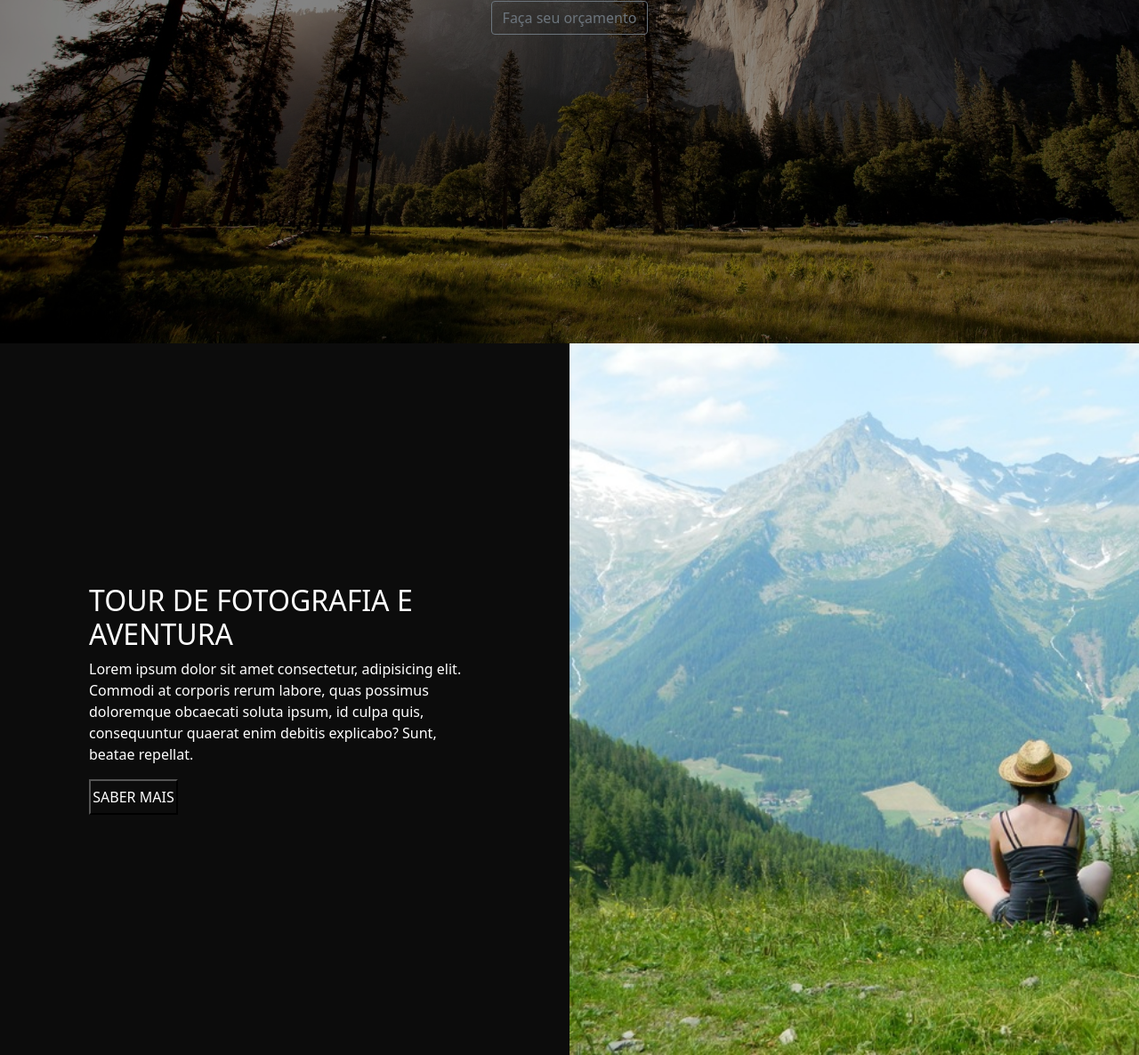
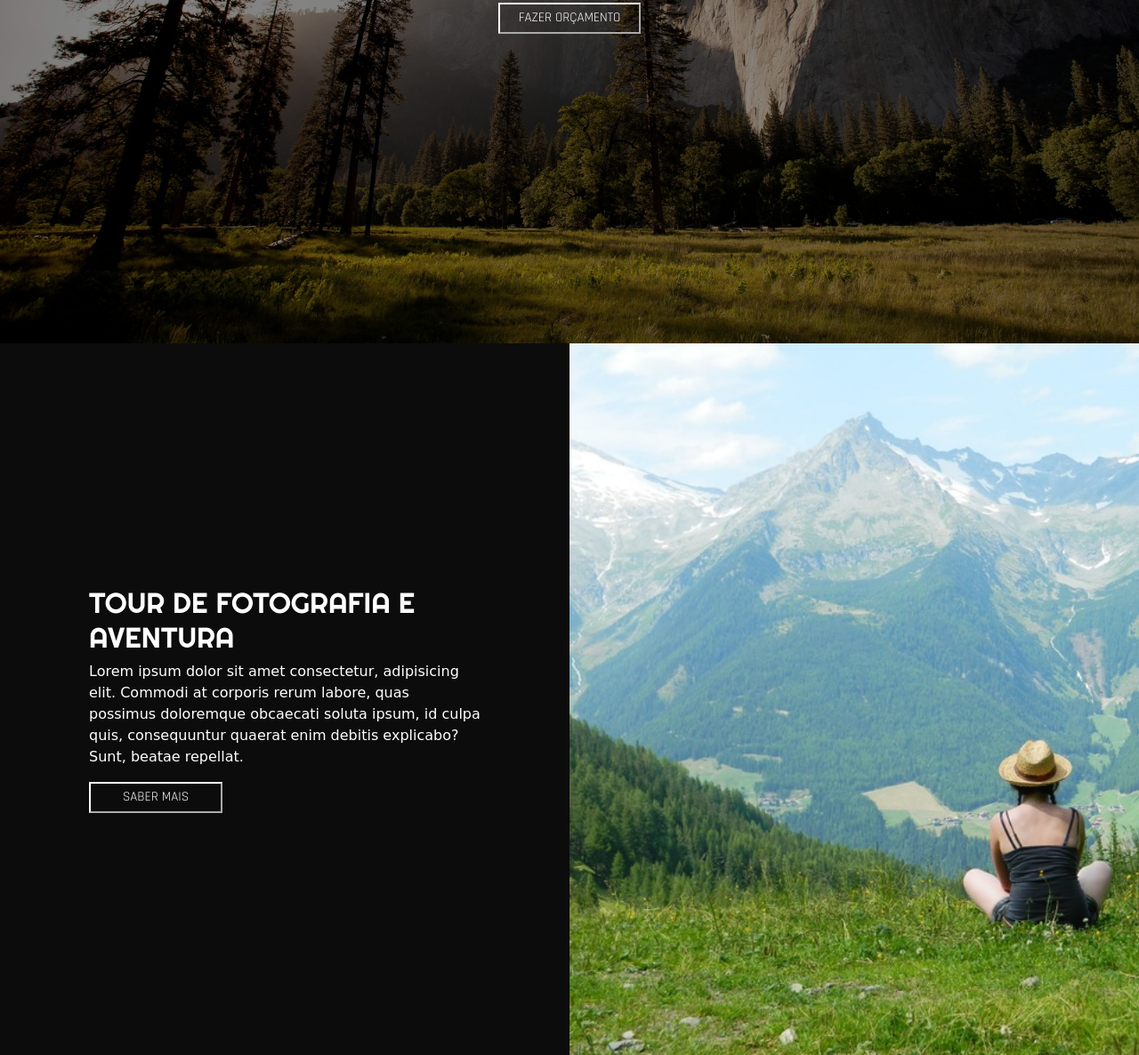
Before and after one commit to ramonbarbos/Portfolio_Pedro, a plain HTML site: page index.html in a window 1280 px wide. Shown: the part 414-1600 px from the top of the page at 89% size. Drawn offline with nearby package versions, Linux system fonts and the light colour scheme; a web font is replaced by a local one.

Commit message:
atualização dia 10

```diff
--- a/estilos.css
+++ b/estilos.css
@@ -1,4 +1,6 @@
-
+@import url('https://fonts.googleapis.com/css2?family=Rajdhani&display=swap');
+@import url('https://fonts.googleapis.com/css2?family=Righteous&display=swap');
+@import url('https://fonts.googleapis.com/css2?family=Arima+Madurai:wght@200&display=swap');
 
 *{
     margin: 0;
@@ -19,6 +21,7 @@ header{
 .titulo{
     color: white;
     margin-bottom: 20px;
+    font-family: 'Rajdhani', sans-serif;
 }
 .header-content{
     background-color: rgba(0, 0, 0, 0.46);
@@ -41,6 +44,33 @@ header{
     font-weight: lighter;
     font-size: 30px;
 }
+header input[type=button]{
+    width: 160px;
+    height: 35px;
+    background-color: transparent;
+    color: white;
+    border-color: white;
+    font-size: 15px;
+    font-weight: 500;
+    font-family: 'Rajdhani', sans-serif;
+    text-transform: uppercase;
+    cursor: pointer;
+    transition: background-color .3s;
+
+}
+header input[type=button]:hover{
+    background-color: white;
+    color: rgba(0, 0, 0, 0.46);
+    font-weight: 700;
+    border-style: none;
+
+ }
+ header input[type=button]:active{
+    background-color: rgb(21, 255, 0);
+    color: rgb(255, 255, 255);
+    border-style: none;
+
+ }
 
 /*Portfólio*/
 .portfolio{
@@ -63,14 +93,44 @@ header{
     display: flex;
     flex-direction: column;
     justify-content: center;
+
+}
+.texto-container h2{
+    font-family: 'Righteous', cursive;
     color: white;
+
 }
-input[type=button]{
-    width: 100px;
-    height: 40px;
+.texto-container p{
+    font-family: 'Arima Madurai', cursive;
     color: white;
+    font-weight: 500;
+}
+section input[type=button]{
     background-color: transparent;
+    width: 150px;
+    height: 35px;
+    color: white;
+    font-family: 'Rajdhani', sans-serif;
+    border-color: white;
+    font-size: 15px;
+    font-weight: 500;
+    font-family: 'Rajdhani', sans-serif;
+    text-transform: uppercase;
+    cursor: pointer;
+    transition: background-color .3s;
+
 }
+section input[type=button]:hover{
+    background-color: white;
+    color: rgba(0, 0, 0, 0.46);
+    font-weight: 700;
+    border-style: none;
+ }
+ section input[type=button]:active{
+    background-color: rgb(21, 255, 0);
+    color: rgb(255, 255, 255);
+    border-style: none;
+ }
 .image{
     display: flex;
     width: 50%;
--- a/index.html
+++ b/index.html
@@ -14,7 +14,7 @@
   <body>
 
     <nav class="navbar navbar-expand-lg  navbar-dark position-absolute " style="width: 100%;" >
-        <div class="container-fluid  " style="justify-content: space-between;width: 90%;"  >
+        <div class="container-fluid  " style="justify-content: space-between;width: 80%;font-family: 'Rajdhani', sans-serif; font-size: 20px;"  >
           <a class="navbar-brand" href="#">Logo</a>
           <button class="navbar-toggler" type="button" data-bs-toggle="collapse" data-bs-target="#navbarNav" aria-controls="navbarNav" aria-expanded="false" aria-label="Toggle navigation">
             <span class="navbar-toggler-icon"></span>
@@ -41,7 +41,7 @@
       <header>
           <div class="header-content ">
           <h1 class="titulo">Estudio Fotográfico Profissional</h1>
-          <button type="button" class="btn btn-outline-secondary">Faça seu orçamento</button>
+          <input type="button" value="Fazer Orçamento">
           </div>
       </header>
 
```
